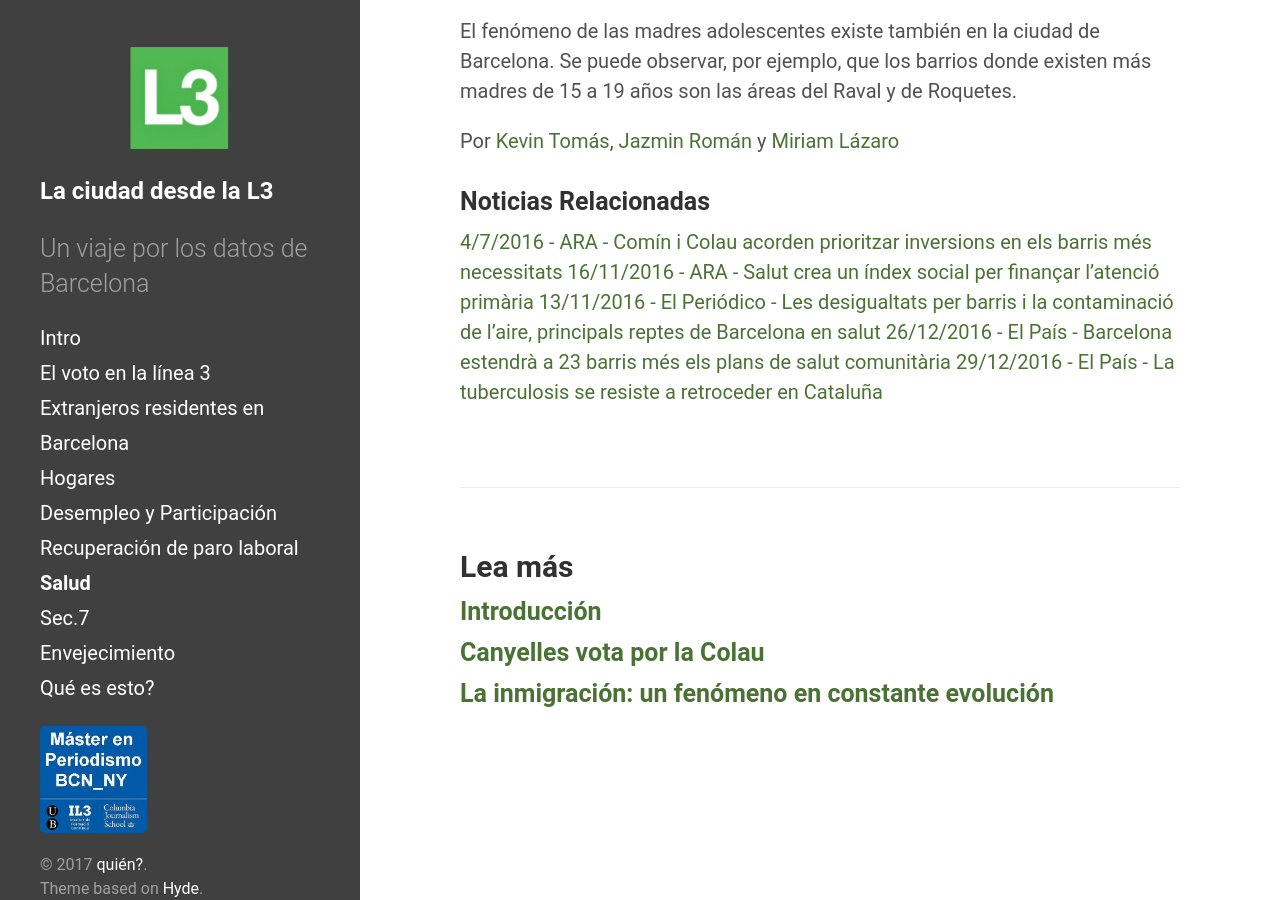
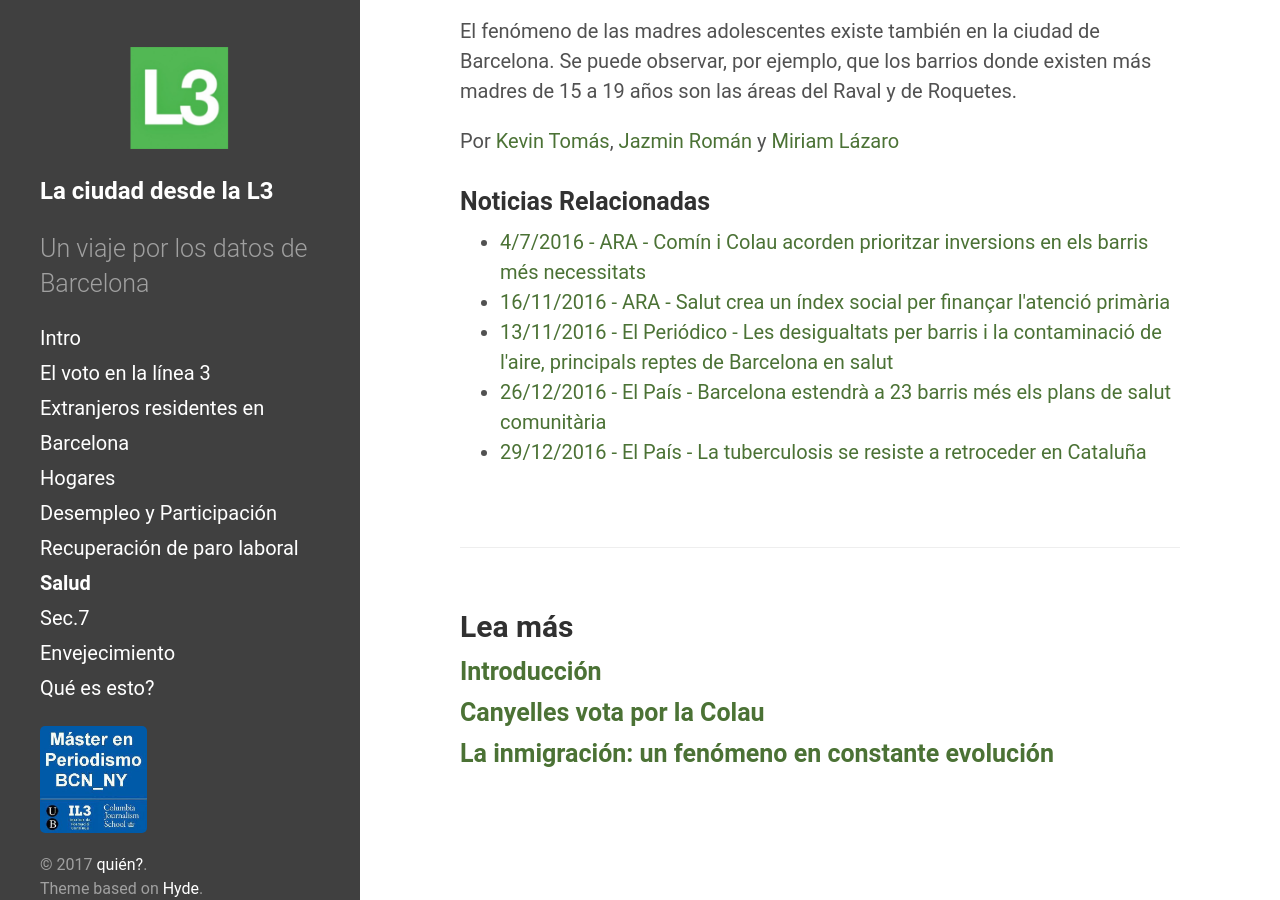
Before and after one commit to mper-bcn-ny/2017-metro, a Jekyll site: the page built from _posts/2017-02-15-seccion_6.md, in a window 1280 px wide and 900 px high, scrolled down 2826 px. Built offline with Jekyll 4.4.1, drawn with Linux system fonts in a browser that asks for light colours.

Commit message:
Update 2017-02-15-seccion_6.md

```diff
--- a/_posts/2017-02-15-seccion_6.md
+++ b/_posts/2017-02-15-seccion_6.md
@@ -43,8 +43,10 @@ El fenómeno de las madres adolescentes existe también en la ciudad de Barcelon
 Por <a href="http://twitter.com/KTomas33">Kevin Tomás</a>, <a href="http://twitter.com/jazroman">Jazmin Román</a> y <a href="www.miriamlazaro.com">Miriam Lázaro</a>
 
 <h3> Noticias Relacionadas </h3>
-<a href="http://www.ara.cat/societat/Comin-Colau-inversions-salut-barris-desigualtats-barcelona_0_1607239360.html"> 4/7/2016 - ARA - Comín i Colau acorden prioritzar inversions en els barris més necessitats</a>
-<a href="http://www.ara.cat/societat/Salut-destinara-ambulatoris-necessitats-socioeconomiques_0_1688231300.html"> 16/11/2016 - ARA - Salut crea un índex social per finançar l'atenció primària</a>
-<a href="http://www.elperiodico.cat/ca/noticias/mes-barcelona/desigualtats-per-barris-contaminacio-aire-principals-reptes-barcelona-salut-5626219"> 13/11/2016 - El Periódico - Les desigualtats per barris i la contaminació de l'aire, principals reptes de Barcelona en salut</a>
-<a href="http://cat.elpais.com/cat/2016/12/26/catalunya/1482746818_428847.html"> 26/12/2016 - El País - Barcelona estendrà a 23 barris més els plans de salut comunitària</a>
-<a href="http://ccaa.elpais.com/ccaa/2016/12/28/catalunya/1482945613_988732.html"> 29/12/2016 - El País - La tuberculosis se resiste a retroceder en Cataluña</a>
+<ul>
+<li><a href="http://www.ara.cat/societat/Comin-Colau-inversions-salut-barris-desigualtats-barcelona_0_1607239360.html"> 4/7/2016 - ARA - Comín i Colau acorden prioritzar inversions en els barris més necessitats</a></li>
+<li><a href="http://www.ara.cat/societat/Salut-destinara-ambulatoris-necessitats-socioeconomiques_0_1688231300.html"> 16/11/2016 - ARA - Salut crea un índex social per finançar l'atenció primària</a></li>
+<li><a href="http://www.elperiodico.cat/ca/noticias/mes-barcelona/desigualtats-per-barris-contaminacio-aire-principals-reptes-barcelona-salut-5626219"> 13/11/2016 - El Periódico - Les desigualtats per barris i la contaminació de l'aire, principals reptes de Barcelona en salut</a></li>
+<li><a href="http://cat.elpais.com/cat/2016/12/26/catalunya/1482746818_428847.html"> 26/12/2016 - El País - Barcelona estendrà a 23 barris més els plans de salut comunitària</a></li>
+<li><a href="http://ccaa.elpais.com/ccaa/2016/12/28/catalunya/1482945613_988732.html"> 29/12/2016 - El País - La tuberculosis se resiste a retroceder en Cataluña</a></li>
+</ul>
```
